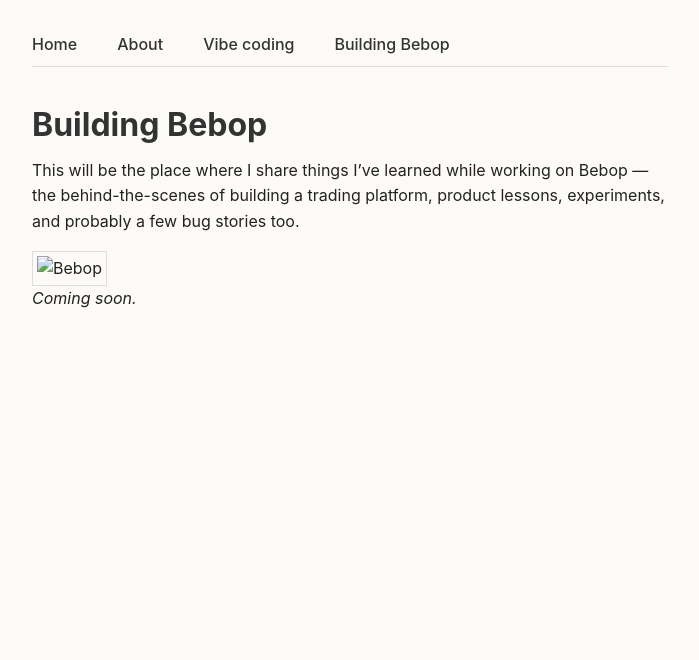
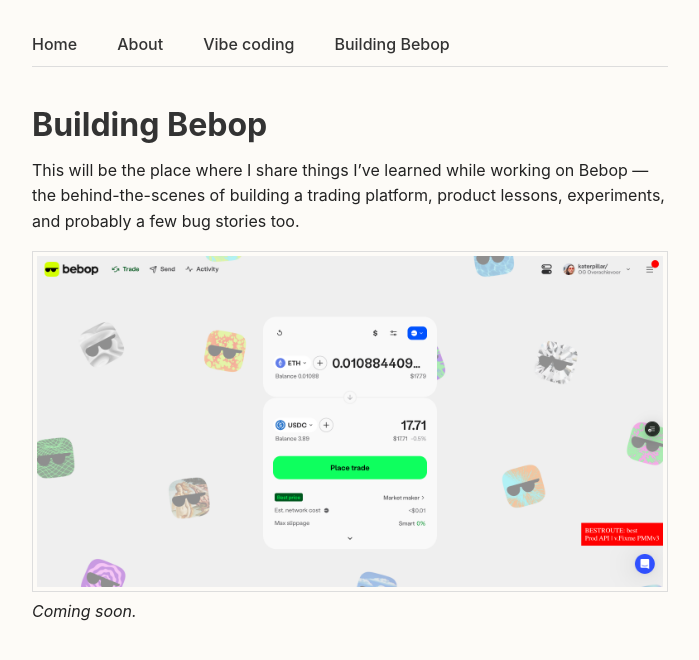
Before and after one commit to iamkaterpillar/my-website, a plain HTML site: page bebop.html in a window 1280 px wide. Shown: the whole page, without its empty margins (290-989 px from the left). Drawn offline with Linux system fonts and the light colour scheme.

Commit message:
fix bebop photo

```diff
--- a/bebop.html
+++ b/bebop.html
@@ -34,7 +34,7 @@
 
     <p>This will be the place where I share things I’ve learned while working on Bebop — the behind-the-scenes of building a trading platform, product lessons, experiments, and probably a few bug stories too.</p>
 
-    <img src="assets/images/bebop.jpg" alt="Bebop" style="max-width:100%; border:1px solid #ddd; padding:4px;">
+    <img src="assets/images/bebop-photo.jpg" alt="Bebop" style="max-width:100%; border:1px solid #ddd; padding:4px;">
 
     <p><em>Coming soon.</em></p>
   </main>
```
